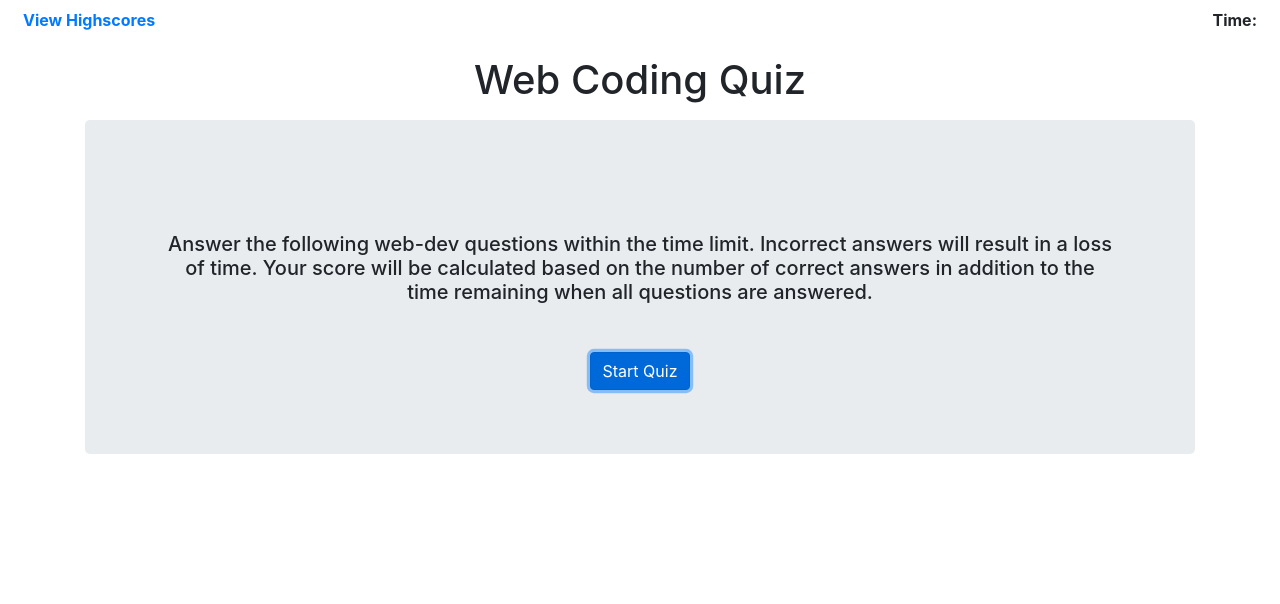
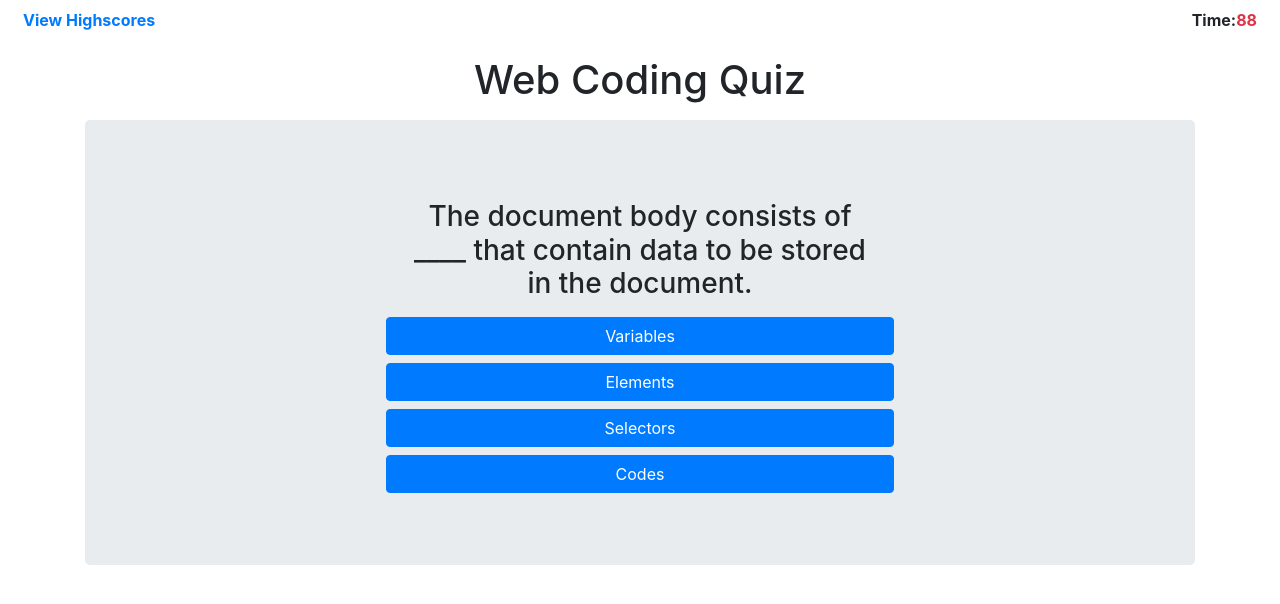
Before and after one commit to RisleyDwayne/code-quiz, a plain HTML site: page index.html in a window 1280 px wide. Both pictures are taken after a click on the button "Start Quiz". Drawn offline with nearby package versions, Linux system fonts and the light colour scheme.

Commit message:
adjusted script, started question logic

```diff
--- a/index.html
+++ b/index.html
@@ -26,8 +26,8 @@
 
                 <div class="col">
 
-                    <a href="" id="hiScoreNav">View Highscores</a>
-                    <a href="" id="newQuizNav">Start New Quiz</a>
+                    <a href="#" id="hiScoreNav">View Highscores</a>
+                    <a href="#" id="newQuizNav">Start New Quiz</a>
 
                 </div>
 
@@ -69,12 +69,12 @@
 
                     <div class="col-sm-12 col-md-6 d-flex flex-column">
 
-                        <h3 class="m-5" id="questionText">Question Here</h3>
+                        <h3 class="m-3" id="questionText"></h3>
 
-                        <button value=1 id="option1" class="mb-2 btn btn-primary">A.</button>
-                        <button value=2 id="option2" class="mb-2 btn btn-primary">B.</button>
-                        <button value=3 id="option3" class="mb-2 btn btn-primary">C.</button>
-                        <button value=4 id="option4" class="mb-2 btn btn-primary">D.</button>
+                        <button value=1 id="option1" class="mb-2 btn btn-primary"></button>
+                        <button value=2 id="option2" class="mb-2 btn btn-primary"></button>
+                        <button value=3 id="option3" class="mb-2 btn btn-primary"></button>
+                        <button value=4 id="option4" class="mb-2 btn btn-primary"></button>
 
                         <p id = "rightOrWrong">Wrong</p>
                     </div>
--- a/script.js
+++ b/script.js
@@ -18,10 +18,10 @@ let questions = [
     },
     {
         question: "What is the meaning of the abbreviation 'DOM'?",
-        choiceA: "Database Objective Model",
-        choiceB: "Document Object Management",
-        choiceC: "Development Output Manager",
-        choiceD: "Document Object Model",
+        optionA: "Database Objective Model",
+        optionB: "Document Object Management",
+        optionC: "Development Output Manager",
+        optionD: "Document Object Model",
         answer: "4"
     },
     {
@@ -50,47 +50,95 @@ let questions = [
     },
     {
         question: "Which of the following syntax signifies 'and'?",
-        choiceA: "$$",
-        choiceB: "==",
-        choiceC: "||",
-        choiceD: "&&",
+        optionA: "$$",
+        optionB: "==",
+        optionC: "||",
+        optionD: "&&",
         answer: "4"
     },
     {
         question: "An 'if' statement is an example of a ____ operation",
-        choiceA: "conditional",
-        choiceB: "syntatic",
-        choiceC: "looping",
-        choiceD: "objective",
+        optionA: "conditional",
+        optionB: "syntatic",
+        optionC: "looping",
+        optionD: "objective",
         answer: "1"
     },
     {
         question: "Which of the following is an example of valid CSS syntax?",
-        choiceA: "#id{}",
-        choiceB: "header a, p{}",
-        choiceC: "div h1{}",
-        choiceD: "all of the above",
+        optionA: "#id{}",
+        optionB: "header a, p{}",
+        optionC: "div h1{}",
+        optionD: "all of the above",
         answer: "4"
     },
     {
         question: "Which alert is written in a valid way?",
-        choiceA: "postAlert();",
-        choiceB: "<alert></alert>",
-        choiceC: "alert('text');",
+        optionA: "postAlert();",
+        optionB: "<alert></alert>",
+        optionC: "alert('text');",
         choiceD: "none of the above",
         answer: "3"
     },
 ];
 
+let score = 0;
+let timeRemaining = 90;
+let interval;
 
-
-let score = 0;
-let timeRemaining = 60;
 const start = document.querySelector("#startBtn");
-const timerText = document.querySelector("#timer");
+const timerText = document.querySelector("#timerText");
 const question = document.querySelector("#questionText");
 const answer1 = document.querySelector("#option1");
 const answer2 = document.querySelector("#option2");
 const answer3 = document.querySelector("#option3");
 const answer4 = document.querySelector("#option4");
 const rightOrWrongText = document.querySelector("#rightOrWrong");
+const startDiv = document.getElementById("startPage");
+const quizDiv = document.getElementById("quizSection");
+const hiScoreDiv = document.getElementById("hiScoreSection");
+
+let currentQuestion = 0;
+const lastQuestion = questions.length-1;
+
+function startQuiz() {
+
+    startDiv.style.display = "none";
+    quizDiv.style.display = "block";
+    interval = setInterval(function () {
+
+        timeRemaining--;
+        timerText.textContent = " " + timeRemaining;
+
+    }, 1000);
+
+    showQuestion();
+
+}
+
+function showQuestion(){
+
+    if (currentQuestion < lastQuestion){
+
+        let q = questions[currentQuestion];
+
+        question.textContent = q.question;
+        answer1.textContent = q.optionA;
+        answer2.textContent = q.optionB;
+        answer3.textContent = q.optionC;
+        answer4.textContent = q.optionD;
+
+    }
+
+}
+
+function checkAnswer(){
+
+}
+
+
+start.addEventListener("click", startQuiz);
+answer1.addEventListener("click", checkAnswer);
+answer2.addEventListener("click", checkAnswer);
+answer3.addEventListener("click", checkAnswer);
+answer4.addEventListener("click", checkAnswer);
--- a/style.css
+++ b/style.css
@@ -2,6 +2,6 @@ header a, p{
     font-weight: bold;
 }
 
-#newQuizNav, #quizSection, #hiScoreSection {
+#newQuizNav, #quizSection, #hiScoreSection, #rightOrWrong{
     display: none;
 }
```
